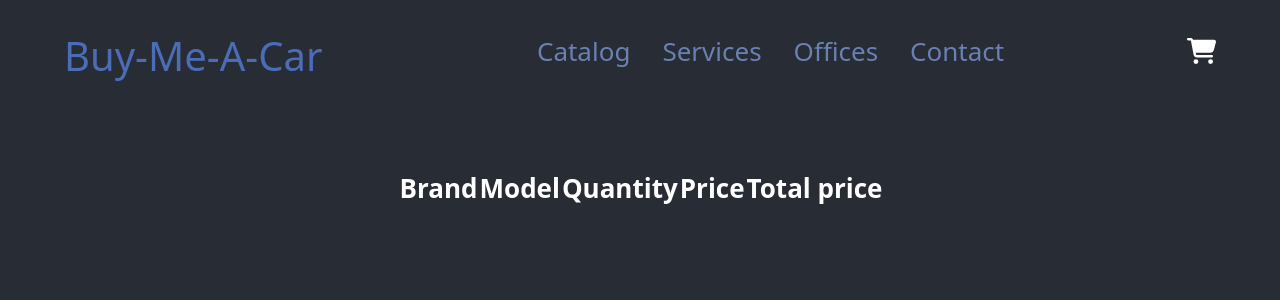
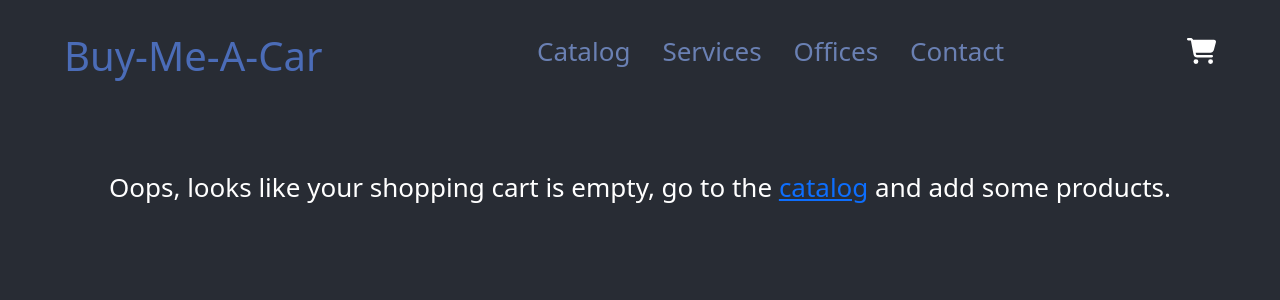
Before and after one commit to CaTeran95/BuyACar-TERAN, a React (Create React App) app: page /cart in a window 1280 px wide. Shown: the top 300 px of the page. Built offline with nearby package versions, Linux system fonts and the light colour scheme.

Commit message:
Cart context

```diff
--- a/package.json
+++ b/package.json
@@ -11,6 +11,7 @@
     "@testing-library/react": "^13.3.0",
     "@testing-library/user-event": "^13.5.0",
     "bootstrap": "^5.2.0",
+    "firebase": "^9.9.4",
     "react": "^18.2.0",
     "react-bootstrap": "^2.5.0",
     "react-dom": "^18.2.0",
--- a/src/App.js
+++ b/src/App.js
@@ -1,46 +1,46 @@
-// Importing State hook to update function based components:
-import { useState } from "react";
-// Importing my own NavBar component:
-import NavBar from "./components/single/NavBar/NavBar";
-// Importing Item container for body components:
-import { ItemListContainer } from "./components/container/ItemListContainer/ItemListContainer";
-// Importing Item Detail Container for body components:
-import { ItemDetailContainer } from "./components/container/ItemDetailContainer/ItemDetailContainer";
-// Importing Item Cart Container for body components:
-import { ItemCartContainer } from "./components/container/ItemCartContainer/ItemCartContainer";
 // Importing React-Route-DOM to navigate:
 import { BrowserRouter, Routes, Route } from "react-router-dom";
 
+// Importing components:
+import NavBar from "./components/single/NavBar/NavBar";
+import { ItemListContainer } from "./components/container/ItemListContainer/ItemListContainer";
+import { ItemDetailContainer } from "./components/container/ItemDetailContainer/ItemDetailContainer";
+import { ItemCartContainer } from "./components/container/ItemCartContainer/ItemCartContainer";
+
+// Importing cart context provider:
+import { CartProvider } from "./context/CartContext";
+
 // Importing Bootstrap CSS styles:
 import "bootstrap/dist/css/bootstrap.min.css";
-
-import logo from "./logo.svg";
+// CSS Import:
 import "./App.css";
 
 function App() {
-	// PRODUCTS: State variable for number of items added to the cart.
-	const [products, setProducts] = useState([]);
-
-	// Method to update number of items in the shopping cart given the counter request:
-	const addingItem = (item) => {
-		const newProductArray = [...products, item]
-		setProducts(newProductArray);
-	};
-
 	return (
 		<BrowserRouter>
+			<CartProvider>
 				<div className="App">
 					<header className="App-header">
-					<NavBar productList={products}/>
+						<NavBar />
 						<Routes>
-						<Route path="/" element={<ItemListContainer />}/>
-						<Route path="/catalog" element={<ItemListContainer />}/>
-						<Route path="/catalog/category/:category" element={<ItemListContainer />}/>
-						<Route path="/item/:id" element={<ItemDetailContainer addingItem={addingItem}/>}/>
-						<Route path="/cart" element={<ItemCartContainer productList={products} />}/>
+							<Route path="/" element={<ItemListContainer />} />
+							<Route path="/catalog" element={<ItemListContainer />} />
+							<Route
+								path="/catalog/category/:category"
+								element={<ItemListContainer />}
+							/>
+							<Route
+								path="/item/:id"
+								element={<ItemDetailContainer />}
+							/>
+							<Route
+								path="/cart"
+								element={<ItemCartContainer />}
+							/>
 						</Routes>
 					</header>
 				</div>
+			</CartProvider>
 		</BrowserRouter>
 	);
 }
--- a/src/components/container/ItemCartContainer/ItemCartContainer.js
+++ b/src/components/container/ItemCartContainer/ItemCartContainer.js
@@ -1,9 +1,43 @@
-import React from "react";
+import { getSelectionRange } from "@testing-library/user-event/dist/utils";
+import React, { useState, useEffect } from "react";
+import { useContext } from "react";
+import { Link } from "react-router-dom";
+
+import { CartContext } from "../../../context/CartContext";
 import { ItemCart } from "../../single/ItemCart/ItemCart";
 
-export const ItemCartContainer = ({ productList }) => {
-	return (
+export const ItemCartContainer = () => {
+	const { products, clear } = useContext(CartContext);
+	const [cartProducts, setCartProducts] = useState([]);
+	const [loading, setLoading] = useState(true);
+
+	useEffect(() => {
+		setTimeout(() => {
+			setCartProducts(products);
+			setLoading(false);
+		}, 2000);
+	}, [products]);
+
+	const getTotalPrice = () => {
+		let totalCart = 0;
+		for (const product of products) {
+			totalCart += product.quantity * product.price;
+		}
+		return totalCart.toLocaleString("en-US");
+	};
+
+	return loading ? (
+		<p>Loading shopping cart...</p>
+	) : (
 		<div>
+			{products.length == 0 ? (
+				<p>
+					Oops, looks like your shopping cart is empty, go to the{" "}
+					<Link to={"/catalog"}>catalog</Link> and add some products.
+				</p>
+			) : (
+				<>
+					<button onClick={clear}>Clear shopping cart</button>
 					<table>
 						<thead>
 							<tr>
@@ -16,11 +50,23 @@ export const ItemCartContainer = ({ productList }) => {
 							</tr>
 						</thead>
 						<tbody>
-                    {
-                        productList.map((item, index) => <ItemCart key={index} item={item} />)
-                    }
+							{cartProducts.map((item, index) => (
+								<ItemCart key={index} item={item} />
+							))}
 						</tbody>
+						<tfoot>
+							<tr>
+								<th></th>
+								<th></th>
+								<th></th>
+								<th></th>
+								<th></th>
+								<th>$ {getTotalPrice()}</th>
+							</tr>
+						</tfoot>
 					</table>
+				</>
+			)}
 		</div>
 	);
 };
--- a/src/components/container/ItemListContainer/ItemListContainer.js
+++ b/src/components/container/ItemListContainer/ItemListContainer.js
@@ -9,7 +9,7 @@ import { ItemList } from "../ItemList/ItemList";
 // CSS Import:
 import "./ItemListContainer.css";
 
-export const ItemListContainer = ({ message }) => {
+export const ItemListContainer = () => {
 	// State variables to vehicle information storage and load status:
 	const [cars, setCars] = useState([]);
 	const [loading, setLoading] = useState(true);
@@ -48,7 +48,6 @@ export const ItemListContainer = ({ message }) => {
 
 	return (
 		<div className="itemListContainer">
-			{message && <p className="message">{message}</p>}
 			{loading ? (
 				<p className="message">Loading...</p>
 			) : (
--- a/src/components/single/CartWidget/CartWidget.js
+++ b/src/components/single/CartWidget/CartWidget.js
@@ -2,18 +2,25 @@
 import { FontAwesomeIcon } from "@fortawesome/react-fontawesome";
 // Importing icons individually:
 import { faCartShopping } from "@fortawesome/free-solid-svg-icons";
+
+import { useContext } from "react";
+
+import { CartContext } from "../../../context/CartContext";
+
 // Importing component CSS:
 import "./CartWidget.css";
 
 // This component gets:
 // POP: Number or message displayed in the red badge. (No badge if is empty)
 // CLEARPOP: Function to manage the cleaning event. If the cart is pressed, product variable in the main App is erased.
-export const CartWidget = ({ productList }) => {
-    return (
+export const CartWidget = () => {
+	const { products } = useContext(CartContext);
+
+	return (
 		<div className="notificationBalloon">
 			<FontAwesomeIcon icon={faCartShopping} />
 			{/* Conditional display, only shows badge when pop is greater than 0 */}
-			{productList.length > 0 && <p className="popNumber">{productList.length}</p>}
+			{products.length > 0 && <p className="popNumber">{products.length}</p>}
 		</div>
 	);
 };
--- a/src/components/single/ItemCart/ItemCart.js
+++ b/src/components/single/ItemCart/ItemCart.js
@@ -1,20 +1,27 @@
-import { faCropSimple } from "@fortawesome/free-solid-svg-icons";
-import React from "react";
+// Importing FontAwesome main component to generate icons:
+import { FontAwesomeIcon } from "@fortawesome/react-fontawesome";
+import { faXmark } from "@fortawesome/free-solid-svg-icons";
+// import { faCropSimple } from "@fortawesome/free-solid-svg-icons";
+import React, { useContext } from "react";
 
 import './ItemCart.css'
+import { CartContext } from "../../../context/CartContext";
 
 export const ItemCart = ({item}) => {
-	const { pictureUrl, brand, title, quantity, price } = item;
+	const {removeItem} = useContext(CartContext)
+
+	const { id, pictureUrl, brand, title, quantity, price } = item;
 	return (
 		<tr>
 			<td>
+				<button onClick={() => removeItem(id)}><FontAwesomeIcon icon={faXmark}/></button>
 				<img className="carImage" src={pictureUrl} alt={`${brand} ${title}`} />
 			</td>
 			<td>{brand}</td>
 			<td>{title}</td>
 			<td>{quantity}</td>
-			<td>{price.toLocaleString("en-US")}</td>
-			<td>{(price * quantity).toLocaleString("en-US")}</td>
+			<td>$ {price.toLocaleString("en-US")}</td>
+			<td>$ {(price * quantity).toLocaleString("en-US")}</td>
 		</tr>
 	);
 };
--- a/src/components/single/ItemDetail/ItemDetail.js
+++ b/src/components/single/ItemDetail/ItemDetail.js
@@ -5,25 +5,54 @@ import { faXmark } from "@fortawesome/free-solid-svg-icons";
 // Importing hook to go back to the catalog from the detail:
 import { useNavigate, Link } from "react-router-dom";
 
+import { useState } from "react";
+
+import { useContext } from "react";
+
 import { ItemCount } from "../ItemCount/ItemCount";
+import { CartContext } from "../../../context/CartContext";
 
 // CSS Import:
 import "./ItemDetail.css";
-import { useState } from "react";
 
-export const ItemDetail = ({ item, addingItem }) => {
+export const ItemDetail = ({ item }) => {
+
+	const { addItem } = useContext(CartContext);
+
 	// State variable to set the purchase buttons:
 	const [completed, setCompleted] = useState(false);
 
 	// Destructuring the car information:
-	const { id, category, brand, title, description, features, price, pictureUrl, stock } = item;
+	const {
+		id,
+		category,
+		brand,
+		title,
+		description,
+		features,
+		price,
+		pictureUrl,
+		stock,
+	} = item;
 	// Declaring function to navigate backwards:
 	const navigate = useNavigate();
 
 	// Function used to create an object to push into the cartProductList:
 	const onAdd = (quantity) => {
 		setCompleted(true);
-        addingItem({id, category, brand, title, price, pictureUrl, stock, quantity});
+		addItem(
+			{
+				id,
+				category,
+				brand,
+				title,
+				price,
+				pictureUrl,
+				stock,
+				quantity,
+			},
+			quantity
+		);
 	};
 
 	return (
@@ -47,8 +76,7 @@ export const ItemDetail = ({ item, addingItem }) => {
 				}
 			</ul>
 			<div className="cartWidget">
-                {
-                    !completed ? (
+				{!completed ? (
 					<ItemCount
 						className="itemCounter"
 						stock={stock}
@@ -57,11 +85,14 @@ export const ItemDetail = ({ item, addingItem }) => {
 					/>
 				) : (
 					<>
-                            <Link to={'/cart'} className='cartWidgetButton'>Go to the cart</Link>
-                            <Link to={'/catalog'} className='cartWidgetButton'>Keep buying</Link>
+						<Link to={"/cart"} className="cartWidgetButton">
+							Go to the cart
+						</Link>
+						<Link to={"/catalog"} className="cartWidgetButton">
+							Keep buying
+						</Link>
 					</>
-                    )
-                }
+				)}
 			</div>
 		</div>
 	);
--- a/src/components/single/NavBar/NavBar.js
+++ b/src/components/single/NavBar/NavBar.js
@@ -6,11 +6,7 @@ import { NavLink, Link } from "react-router-dom";
 // Importing component CSS:
 import "./NavBar.css";
 
-// This component gets:
-// POP: Number or message displayed in the red badge. (No badge if is empty)
-// CLEARPOP: Function to manage the cleaning event. If the cart is pressed, product variable in the main App is erased.
-
-function NavBar({ productList }) {
+function NavBar() {
 	return (
 		<>
 			<nav>
@@ -40,7 +36,7 @@ function NavBar({ productList }) {
 					</li>
 				</ul>
 				<Link to={"/cart"} className="cartIcon">
-					<CartWidget productList={productList} />
+					<CartWidget />
 				</Link>
 			</nav>
 		</>
--- /dev/null
+++ b/src/context/CartContext.js
@@ -0,0 +1,44 @@
+import React, { useState, createContext } from "react";
+
+export const CartContext = createContext();
+
+export const CartProvider = ({ children }) => {
+	const [products, setProducts] = useState([]);
+
+	const isInCart = (itemId) => {
+		return products.findIndex((item) => item.id == itemId);
+	};
+
+	const addItem = (item, quantity) => {
+		// Finding if this item is in the products list and its index:
+		const index = isInCart(item.id);
+		// Copying products array:
+		const auxArray = [...products];
+		if (index > -1) {
+			// Case in which the product is already in the cart, just adding the new quantity:
+			auxArray[index].quantity += quantity;
+		} else {
+			// Case in which the product is not yet in the cart, creating a new item in the cart:
+			auxArray.push({ ...item, quantity });
+		}
+		// Asigning the new products array:
+		setProducts(auxArray);
+	};
+
+	const removeItem = (itemId) => {
+		const auxArray = products.filter(product => product.id != itemId);
+		setProducts(auxArray);
+	};
+
+	const clear = () => {
+		setProducts([]);
+	};
+
+	return (
+		<CartContext.Provider
+			value={{ products, isInCart, addItem, removeItem, clear }}
+		>
+			{children}
+		</CartContext.Provider>
+	);
+};
```
Also changed, not shown: src/components/container/ItemDetailContainer/ItemDetailContainer.js (+2 -5 lines), 2 other files (tests, documents, lock files or other folders). Lines whose indentation alone changed are shown as unchanged.
